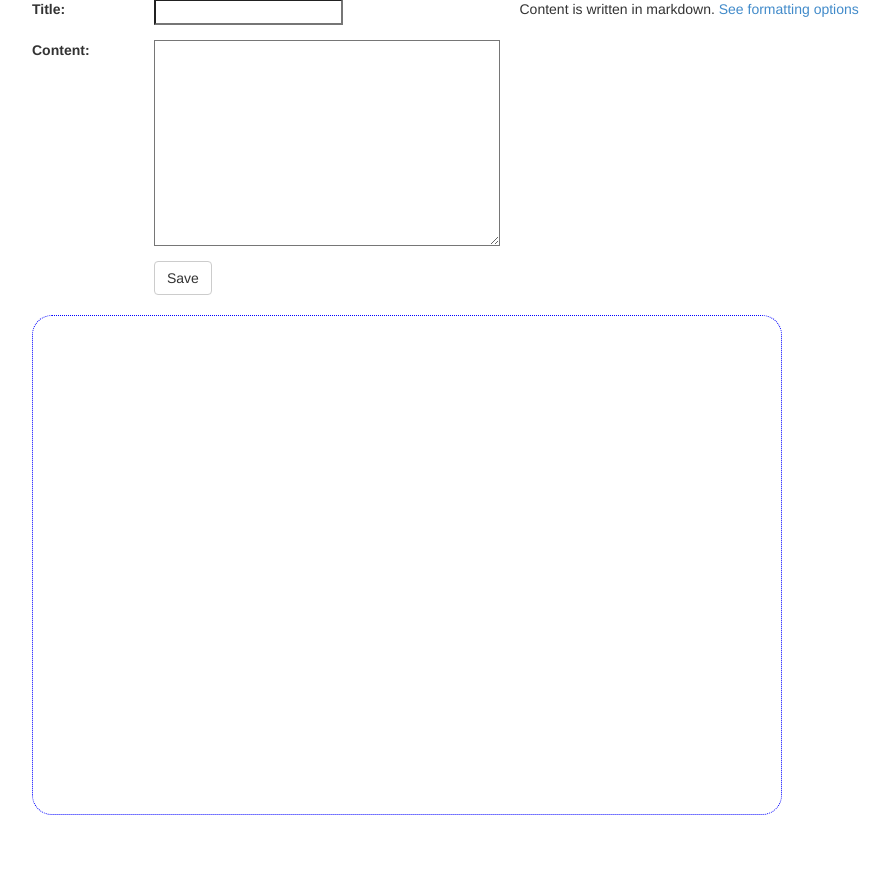
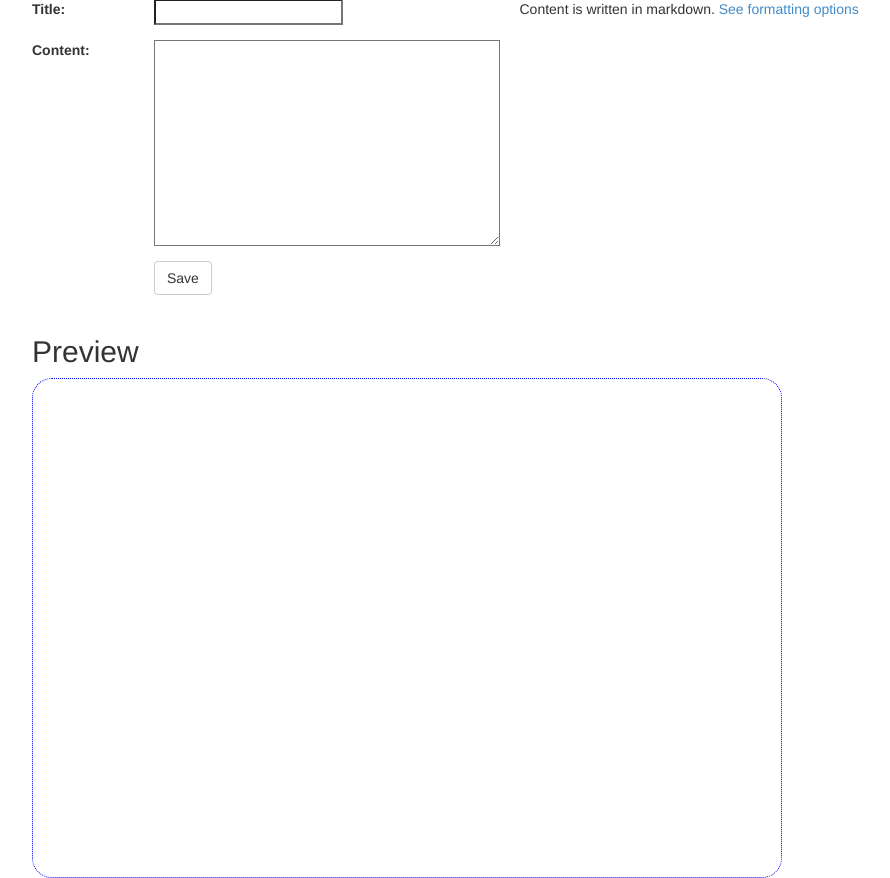
Before and after one commit to tsaylor/remember-forever, a Django app: page /morsel/create/ in a window 1280 px wide. Shown: the part 91-969 px from the top of the page, without its empty margins (233-1123 px from the left). Before the commit the page ends 906 px from the top, so only its background shows below. Run offline with Django 3.2, Linux system fonts and the light colour scheme; a user stored in the database is signed in.

Commit message:
Added title to preview

```diff
--- a/core/templates/core/morsel_form.html
+++ b/core/templates/core/morsel_form.html
@@ -48,6 +48,7 @@
 <br>
 <div class="row">
     <div class="col-md-8 col-md-offset-2 " >
+        <h2>Preview</h2>
         <div id="previewPane" ></div>
     </div>
 </div>
```
